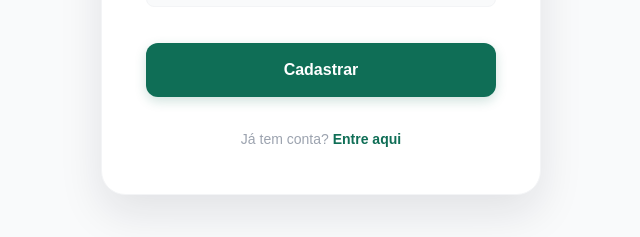
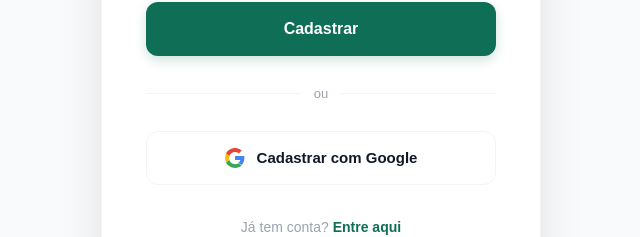
Before and after one commit to VitNog21/ServiCE, a React (Vite) app in the folder service-frontend/: page /cadastro in a window 1280 px wide. Shown: the part 532-769 px from the top of the page, without its empty margins (319-959 px from the left). Built offline with nearby package versions, Linux system fonts and the light colour scheme; no server answers.

Commit message:
restore: re-enable Google OAuth buttons for both original and fork repos

```diff
--- a/service-frontend/src/pages/Cadastro.jsx
+++ b/service-frontend/src/pages/Cadastro.jsx
@@ -131,12 +131,19 @@ const Cadastro = () => {
           </button>
         </form>
 
-        {/* TODO: Reativar Google OAuth quando o Supabase tiver a redirect URL configurada
         <div className="divider">ou</div>
+
+        {/* BOTÃO GOOGLE COM SVG OFICIAL */}
         <button type="button" className="btn-google" onClick={handleGoogleRegister} disabled={loading}>
+          <svg version="1.1" xmlns="http://www.w3.org/2000/svg" viewBox="0 0 48 48" style={{ width: '20px', height: '20px' }}>
+            <path fill="#EA4335" d="M24 9.5c3.54 0 6.71 1.22 9.21 3.6l6.85-6.85C35.9 2.38 30.47 0 24 0 14.62 0 6.51 5.38 2.56 13.22l7.98 6.19C12.43 13.72 17.74 9.5 24 9.5z"></path>
+            <path fill="#4285F4" d="M46.64 24.32c0-1.63-.15-3.26-.44-4.84H24v9.03h12.72c-.53 2.84-2.14 5.25-4.59 6.81l7.41 5.74c4.35-4.01 6.81-9.92 6.81-16.74z"></path>
+            <path fill="#FBBC05" d="M10.53 28.59c-.48-1.45-.76-2.99-.76-4.59s.27-3.14.76-4.59l-7.98-6.19C.92 16.46 0 20.12 0 24c0 3.88.92 7.54 2.56 10.78l7.97-6.19z"></path>
+            <path fill="#34A853" d="M24 48c6.48 0 11.93-2.13 15.89-5.81l-7.41-5.74c-2.22 1.48-5.07 2.36-8.48 2.36-6.26 0-11.57-4.22-13.46-9.91l-7.98 6.19C6.51 42.62 14.62 48 24 48z"></path>
+            <path fill="none" d="M0 0h48v48H0z"></path>
+          </svg>
           Cadastrar com Google
         </button>
-        */}
 
         <p className="register-link">
           Já tem conta? <Link to="/login">Entre aqui</Link>
--- a/service-frontend/src/pages/Login.jsx
+++ b/service-frontend/src/pages/Login.jsx
@@ -104,12 +104,19 @@ const Login = () => {
           </button>
         </form>
 
-        {/* TODO: Reativar Google OAuth quando o Supabase tiver a redirect URL configurada
         <div className="divider">ou</div>
+
+        {/* BOTÃO GOOGLE COM SVG OFICIAL */}
         <button type="button" className="btn-google" onClick={handleGoogleLogin} disabled={loading}>
+          <svg version="1.1" xmlns="http://www.w3.org/2000/svg" viewBox="0 0 48 48" style={{ width: '20px', height: '20px' }}>
+            <path fill="#EA4335" d="M24 9.5c3.54 0 6.71 1.22 9.21 3.6l6.85-6.85C35.9 2.38 30.47 0 24 0 14.62 0 6.51 5.38 2.56 13.22l7.98 6.19C12.43 13.72 17.74 9.5 24 9.5z"></path>
+            <path fill="#4285F4" d="M46.64 24.32c0-1.63-.15-3.26-.44-4.84H24v9.03h12.72c-.53 2.84-2.14 5.25-4.59 6.81l7.41 5.74c4.35-4.01 6.81-9.92 6.81-16.74z"></path>
+            <path fill="#FBBC05" d="M10.53 28.59c-.48-1.45-.76-2.99-.76-4.59s.27-3.14.76-4.59l-7.98-6.19C.92 16.46 0 20.12 0 24c0 3.88.92 7.54 2.56 10.78l7.97-6.19z"></path>
+            <path fill="#34A853" d="M24 48c6.48 0 11.93-2.13 15.89-5.81l-7.41-5.74c-2.22 1.48-5.07 2.36-8.48 2.36-6.26 0-11.57-4.22-13.46-9.91l-7.98 6.19C6.51 42.62 14.62 48 24 48z"></path>
+            <path fill="none" d="M0 0h48v48H0z"></path>
+          </svg>
           Entrar com Google
         </button>
-        */}
 
         <p className="register-link">
           Não tem conta? <Link to="/cadastro">Cadastre-se aqui</Link>
```
